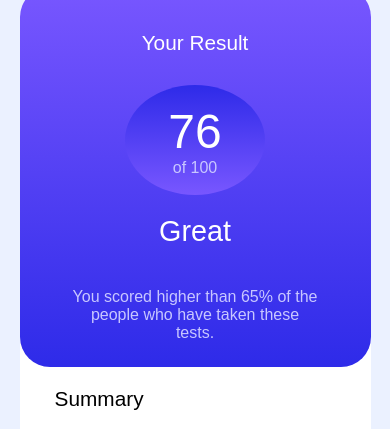
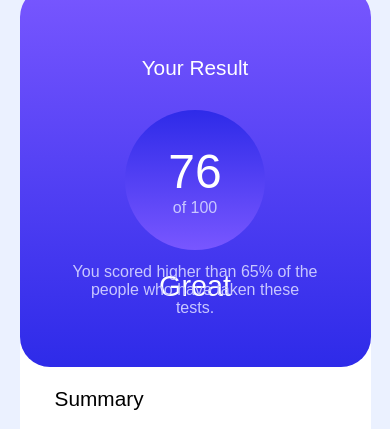
Before and after one commit to daaaan12/Challenge-FrontEnd-Mentor-9, a plain HTML site: page index.html in a window 390 px wide. Shown: the top 429 px of the page. Drawn offline with Linux system fonts and the light colour scheme.

Commit message:
Update style.css

```diff
--- a/assets/css/style.css
+++ b/assets/css/style.css
@@ -363,7 +363,7 @@ body {
 
     .txt-parag {
         width: 70%;
-        margin-top: 40px;
+        margin-top: -40px;
 
     }
 }
```
